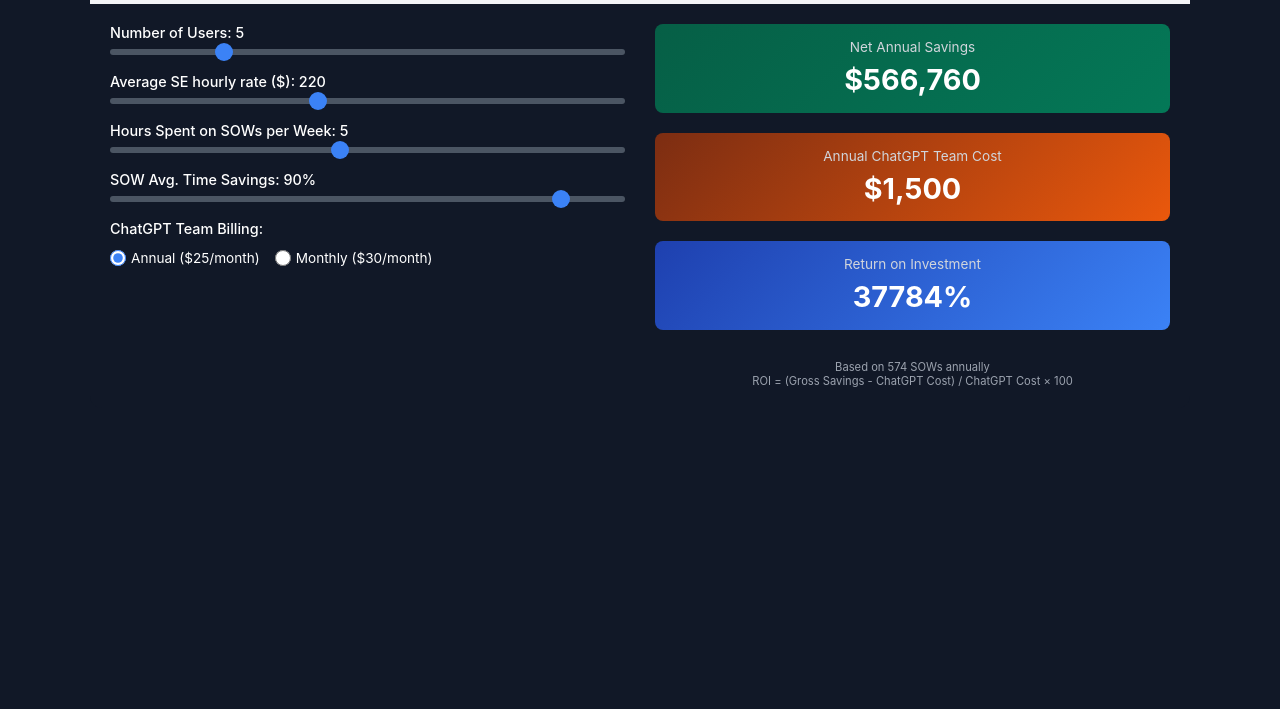
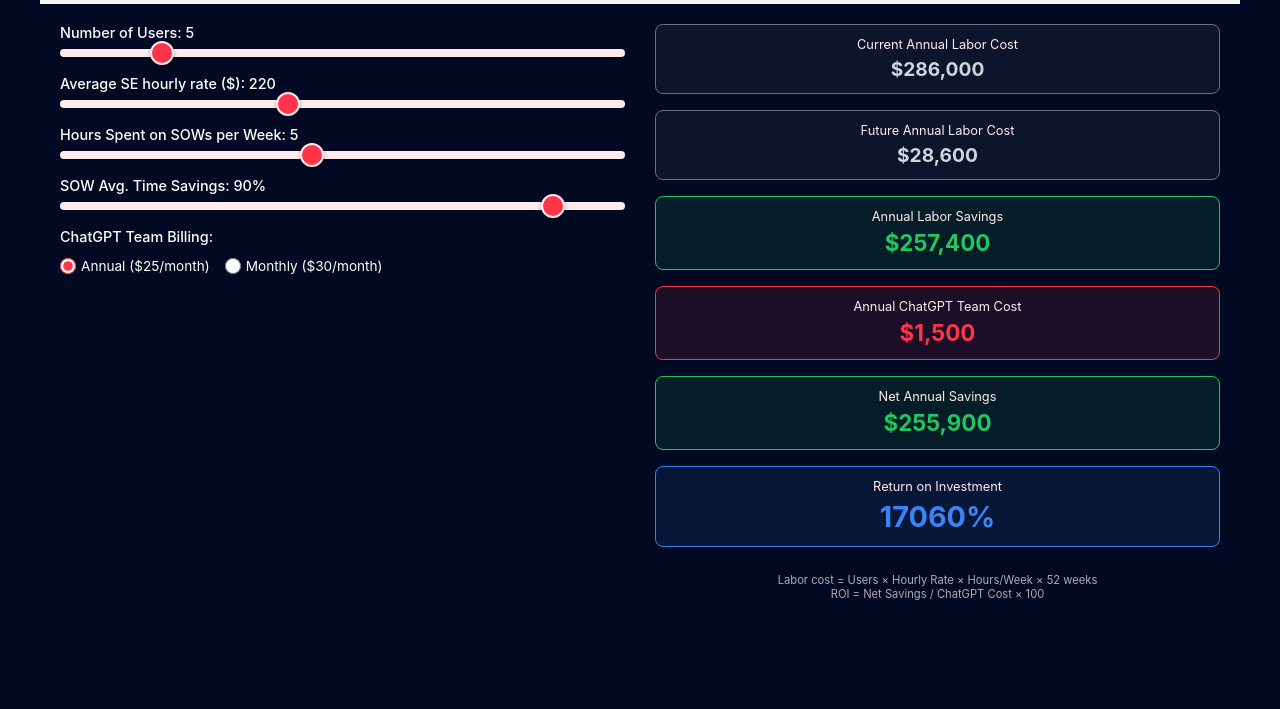
Before and after one commit to ecarpentere360/sow-roi-calculator, a plain HTML site: page index.html in a window 1280 px wide. Shown: the part 91-800 px from the top of the page. Drawn offline with Linux system fonts and the light colour scheme.

Commit message:
Update index.html

```diff
--- a/index.html
+++ b/index.html
@@ -8,14 +8,14 @@
         * { margin: 0; padding: 0; box-sizing: border-box; }
         body {
             font-family: -apple-system, BlinkMacSystemFont, 'Segoe UI', Roboto, sans-serif;
-            background: #111827;
+            background: #020A23;
             color: white;
             padding: 20px;
         }
         .calculator {
-            max-width: 1100px;
+            max-width: 1200px;
             margin: 0 auto;
-            background: #111827;
+            background: #020A23;
             border-radius: 12px;
             overflow: hidden;
         }
@@ -23,7 +23,7 @@
             text-align: center;
             padding: 20px;
             background: #f3f4f6;
-            color: #111827;
+            color: #020A23;
         }
         .header h2 { font-size: 1.8rem; font-weight: bold; }
         .content {
@@ -41,27 +41,39 @@
         .control-label { font-size: 0.9rem; font-weight: 500; }
         .slider {
             width: 100%;
-            height: 6px;
-            border-radius: 3px;
-            background: #4b5563;
+            height: 8px;
+            border-radius: 4px;
+            background: #FFEBED;
             outline: none;
             -webkit-appearance: none;
+            cursor: pointer;
         }
         .slider::-webkit-slider-thumb {
             -webkit-appearance: none;
-            width: 18px;
-            height: 18px;
+            width: 24px;
+            height: 24px;
             border-radius: 50%;
-            background: #3b82f6;
-            cursor: pointer;
+            background: #FF3449;
+            cursor: grab;
+            border: 2px solid #FFEBED;
+            box-shadow: 0 2px 4px rgba(0,0,0,0.3);
+        }
+        .slider::-webkit-slider-thumb:active {
+            cursor: grabbing;
+            transform: scale(1.1);
         }
         .slider::-moz-range-thumb {
-            width: 18px;
-            height: 18px;
+            width: 24px;
+            height: 24px;
             border-radius: 50%;
-            background: #3b82f6;
-            cursor: pointer;
-            border: none;
+            background: #FF3449;
+            cursor: grab;
+            border: 2px solid #FFEBED;
+            box-shadow: 0 2px 4px rgba(0,0,0,0.3);
+        }
+        .slider::-moz-range-thumb:active {
+            cursor: grabbing;
+            transform: scale(1.1);
         }
         .billing-toggle {
             display: flex;
@@ -77,53 +89,90 @@
         .billing-option input[type="radio"] {
             width: 16px;
             height: 16px;
-            accent-color: #3b82f6;
+            accent-color: #FF3449;
         }
         .results {
             display: flex;
             flex-direction: column;
-            gap: 20px;
+            gap: 16px;
         }
         .result-card {
-            background: #1f2937;
-            border-radius: 8px;
-            padding: 15px;
-            text-align: center;
-        }
-        .result-label {
-            font-size: 0.85rem;
-            color: #d1d5db;
-            margin-bottom: 8px;
-        }
-        .result-value {
-            font-size: 1.8rem;
-            font-weight: bold;
-            line-height: 1.2;
-        }
-        .result-period { font-size: 0.9rem; }
-        .savings-card {
-            background: linear-gradient(135deg, #065f46, #047857);
-        }
-        .expense-card {
-            background: linear-gradient(135deg, #7c2d12, #ea580c);
-        }
-        .roi-card {
-            background: linear-gradient(135deg, #1e40af, #3b82f6);
-            font-size: 2.2rem;
-        }
-        .warning {
-            background: rgba(153, 27, 27, 0.3);
-            border: 1px solid #dc2626;
+            background: rgba(255, 235, 237, 0.1);
+            border: 1px solid rgba(255, 235, 237, 0.2);
             border-radius: 8px;
             padding: 12px;
             text-align: center;
         }
-        .warning-text { color: #fca5a5; font-size: 0.8rem; }
+        .result-label {
+            font-size: 0.8rem;
+            color: #FFEBED;
+            margin-bottom: 6px;
+        }
+        .result-value {
+            font-size: 1.4rem;
+            font-weight: bold;
+            line-height: 1.2;
+            color: white;
+        }
+        .calculation-card {
+            border-color: #6b7280;
+            background: rgba(107, 114, 128, 0.1);
+        }
+        .calculation-card .result-value {
+            color: #d1d5db;
+            font-size: 1.2rem;
+        }
+        .savings-card {
+            border-color: #22c55e;
+            background: rgba(34, 197, 94, 0.1);
+        }
+        .savings-card .result-value {
+            color: #22c55e;
+        }
+        .expense-card {
+            border-color: #FF3449;
+            background: rgba(255, 52, 73, 0.1);
+        }
+        .expense-card .result-value {
+            color: #FF3449;
+        }
+        .roi-card {
+            border-color: #3b82f6;
+            background: rgba(59, 130, 246, 0.1);
+            font-size: 2.2rem;
+        }
+        .roi-card .result-value {
+            color: #3b82f6;
+            font-size: 1.8rem;
+        }
+        .roi-negative {
+            border-color: #FF3449;
+            background: rgba(255, 52, 73, 0.1);
+        }
+        .roi-negative .result-value {
+            color: #FF3449;
+        }
+        .roi-moderate {
+            border-color: #eab308;
+            background: rgba(234, 179, 8, 0.1);
+        }
+        .roi-moderate .result-value {
+            color: #eab308;
+        }
+        .warning {
+            background: rgba(255, 52, 73, 0.2);
+            border: 1px solid #FF3449;
+            border-radius: 8px;
+            padding: 12px;
+            text-align: center;
+        }
+        .warning-text { color: #FF3449; font-size: 0.8rem; }
         .disclaimer {
             font-size: 0.7rem;
-            color: #9ca3af;
+            color: #FFEBED;
             text-align: center;
             margin-top: 10px;
+            opacity: 0.7;
         }
     </style>
 </head>
@@ -136,7 +185,7 @@
             <div class="controls">
                 <div class="control-group">
                     <label class="control-label">Number of Users: <span id="users-value">5</span></label>
-                    <input type="range" min="1" max="20" value="5" class="slider" id="users-slider">
+                    <input type="range" min="1" max="25" value="5" class="slider" id="users-slider">
                 </div>
 
                 <div class="control-group">
@@ -170,10 +219,24 @@
             </div>
 
             <div class="results">
+                <div class="result-card calculation-card">
+                    <p class="result-label">Current Annual Labor Cost</p>
+                    <p class="result-value">
+                        <span id="current-cost">$0</span>
+                    </p>
+                </div>
+
+                <div class="result-card calculation-card">
+                    <p class="result-label">Future Annual Labor Cost</p>
+                    <p class="result-value">
+                        <span id="future-cost">$0</span>
+                    </p>
+                </div>
+
                 <div class="result-card savings-card">
-                    <p class="result-label">Net Annual Savings</p>
+                    <p class="result-label">Annual Labor Savings</p>
                     <p class="result-value">
-                        <span id="annual-savings">$0</span>
+                        <span id="labor-savings">$0</span>
                     </p>
                 </div>
 
@@ -184,7 +247,14 @@
                     </p>
                 </div>
 
-                <div class="result-card roi-card">
+                <div class="result-card savings-card">
+                    <p class="result-label">Net Annual Savings</p>
+                    <p class="result-value">
+                        <span id="net-savings">$0</span>
+                    </p>
+                </div>
+
+                <div class="result-card roi-card" id="roi-card">
                     <p class="result-label">Return on Investment</p>
                     <p class="result-value">
                         <span id="roi-percentage">0</span>%
@@ -198,8 +268,8 @@
                 </div>
 
                 <div class="disclaimer">
-                    <p>Based on 574 SOWs annually</p>
-                    <p>ROI = (Gross Savings - ChatGPT Cost) / ChatGPT Cost × 100</p>
+                    <p>Labor cost = Users × Hourly Rate × Hours/Week × 52 weeks</p>
+                    <p>ROI = Net Savings / ChatGPT Cost × 100</p>
                 </div>
             </div>
         </div>
@@ -216,42 +286,45 @@
         function calculateROI() {
             const numUsers = parseInt(document.getElementById('users-slider').value);
             const hourlyRate = parseInt(document.getElementById('rate-slider').value);
-            const hoursPerSOW = parseFloat(document.getElementById('hours-slider').value);
+            const hoursPerWeek = parseFloat(document.getElementById('hours-slider').value);
             const timeSaving = parseInt(document.getElementById('savings-slider').value);
             const billingType = document.querySelector('input[name="billing"]:checked').value;
 
-            const sowsPerYear = 574;
-            const manualTime = hoursPerSOW;
-            const automatedTime = manualTime * (1 - timeSaving / 100);
-            const savingsPerSOW = hourlyRate * (manualTime - automatedTime);
-            const grossAnnualSavings = savingsPerSOW * sowsPerYear;
+            // Calculate annual labor costs
+            const currentAnnualLaborCost = numUsers * hourlyRate * hoursPerWeek * 52;
+            const futureAnnualLaborCost = numUsers * hourlyRate * (hoursPerWeek * (1 - timeSaving / 100)) * 52;
+            const annualLaborSavings = currentAnnualLaborCost - futureAnnualLaborCost;
 
             // ChatGPT costs based on billing type
             const monthlyRatePerUser = billingType === 'annual' ? 25 : 30;
             const annualChatGPTCost = numUsers * monthlyRatePerUser * 12;
 
             // Net savings and ROI
-            const netAnnualSavings = grossAnnualSavings - annualChatGPTCost;
+            const netAnnualSavings = annualLaborSavings - annualChatGPTCost;
             const roiPercentage = annualChatGPTCost > 0 ? (netAnnualSavings / annualChatGPTCost) * 100 : 0;
 
             // Update display
-            document.getElementById('annual-savings').textContent = formatCurrency(netAnnualSavings);
+            document.getElementById('current-cost').textContent = formatCurrency(currentAnnualLaborCost);
+            document.getElementById('future-cost').textContent = formatCurrency(futureAnnualLaborCost);
+            document.getElementById('labor-savings').textContent = formatCurrency(annualLaborSavings);
             document.getElementById('chatgpt-cost').textContent = formatCurrency(annualChatGPTCost);
+            document.getElementById('net-savings').textContent = formatCurrency(netAnnualSavings);
             document.getElementById('roi-percentage').textContent = Math.round(roiPercentage);
 
             // Show/hide warning
             const warning = document.getElementById('warning');
             warning.style.display = netAnnualSavings <= 0 ? 'block' : 'none';
 
-            // Update ROI card color based on performance
-            const roiCard = document.querySelector('.roi-card');
+            // Update ROI card styling based on performance
+            const roiCard = document.getElementById('roi-card');
+            roiCard.className = 'result-card roi-card';
+
             if (roiPercentage < 0) {
-                roiCard.style.background = 'linear-gradient(135deg, #7f1d1d, #dc2626)';
+                roiCard.classList.add('roi-negative');
             } else if (roiPercentage < 100) {
-                roiCard.style.background = 'linear-gradient(135deg, #a16207, #eab308)';
-            } else {
-                roiCard.style.background = 'linear-gradient(135deg, #1e40af, #3b82f6)';
+                roiCard.classList.add('roi-moderate');
             }
+            // Default blue styling for 100%+ ROI
         }
 
         // Event listeners for sliders
```
